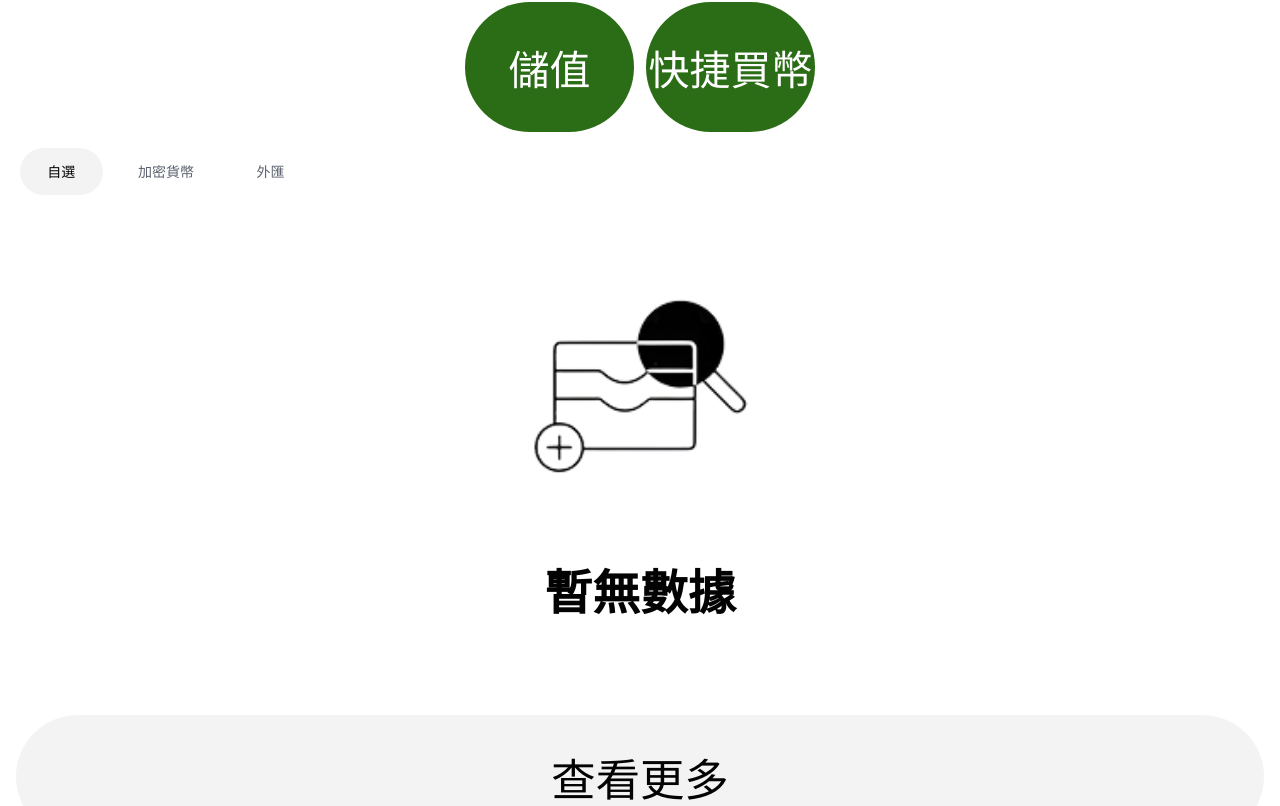
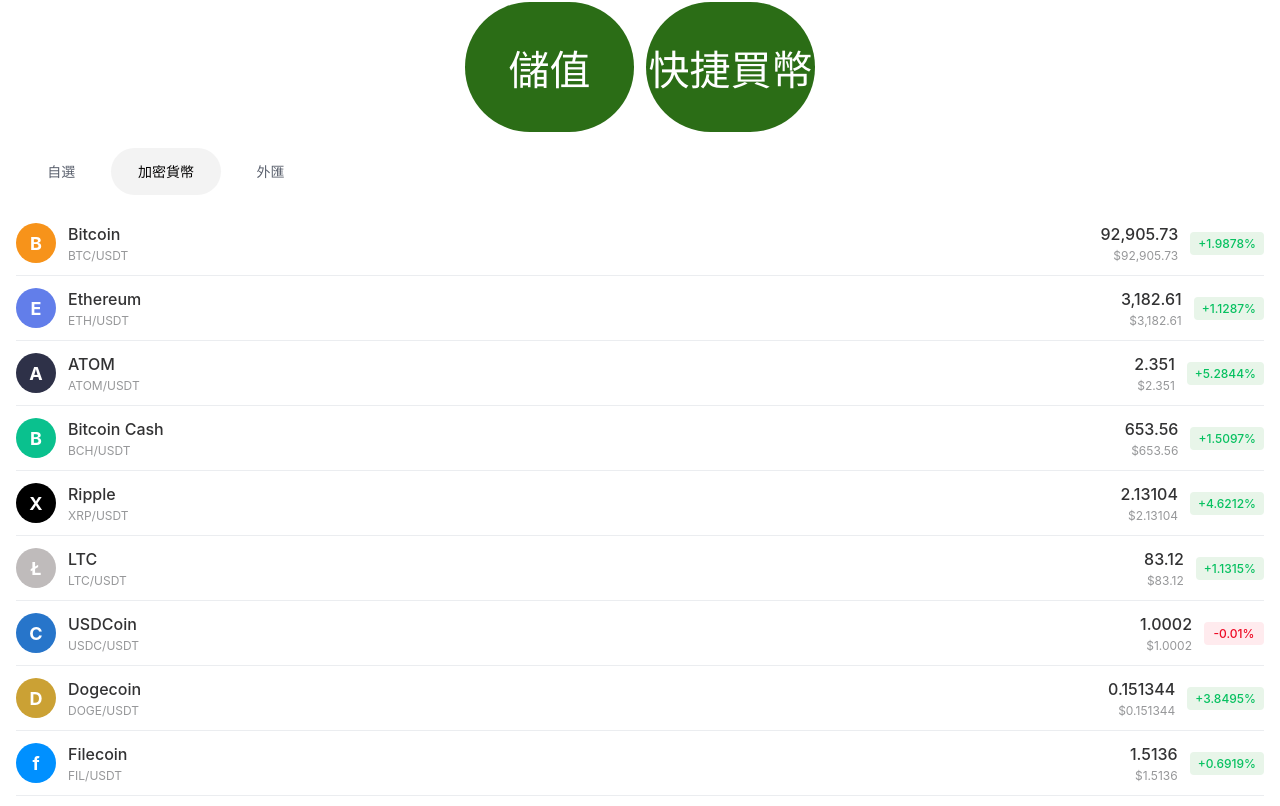
Before and after one commit to myuu69700-ship-it/web3_h5, a Vue app: page / in a window 1280 px wide. Shown: the part 1875-2681 px from the top of the page. Built offline with nearby package versions, Linux system fonts and the light colour scheme.

Commit message:
添加默认值

```diff
--- a/src/components/Home/TabSection.vue
+++ b/src/components/Home/TabSection.vue
@@ -124,7 +124,7 @@
 
 const router = useRouter();
 const { t } = useI18n();
-const activeTab = ref("favorites"); // 默认显示自選
+const activeTab = ref("cryptocurrency"); // 默认显示自選
 
 // 自選数据（空数组，显示暂无数据）
 const favoriteCoins = ref([]);
```
Also changed, not shown: src/components/TabBar.vue (line endings or trailing spaces).
